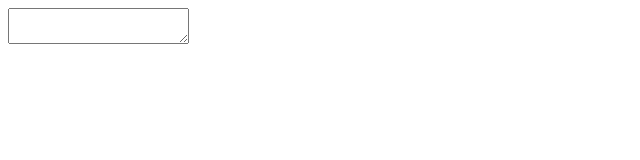
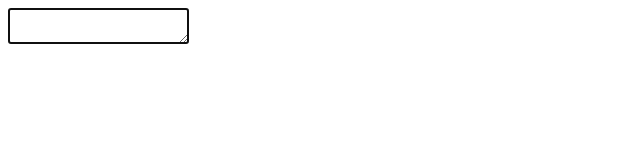
Before and after one commit to ishupatel07/speed-typing-game, a plain HTML site: page index.html in a window 1280 px wide. Shown: the whole page, without its empty margins (0-640 px from the left). Drawn offline with Linux system fonts and the light colour scheme.

Commit message:
building speed typing game

```diff
--- a/index.html
+++ b/index.html
@@ -10,7 +10,9 @@
     <div class="timer" id="timer"></div>
     <div class="container">
         <div class="quote-display" id="quoteDisplay"></div>
-        <textarea id="quoteInput"></textarea>
+        <textarea id="quoteInput" class="quote-input" autofocus></textarea>
     </div>
+
+
 </body>
 </html>
```
